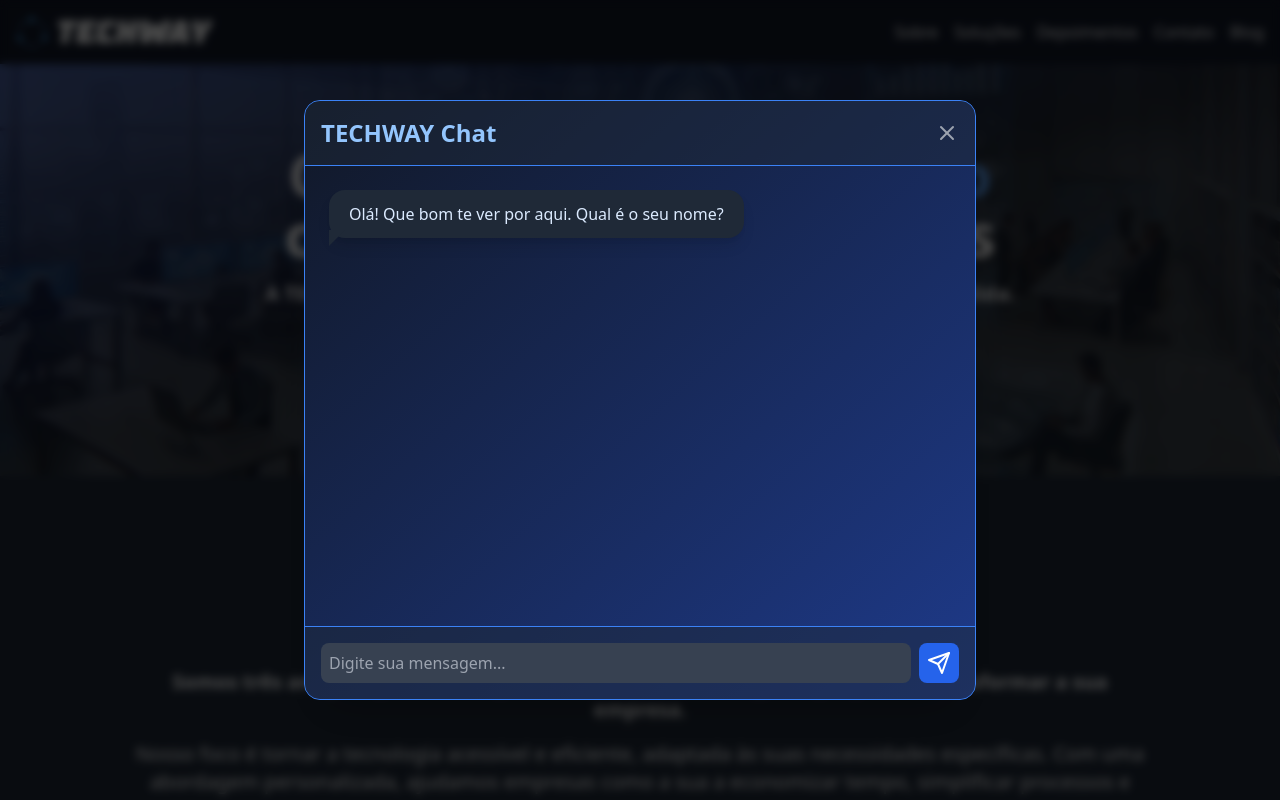
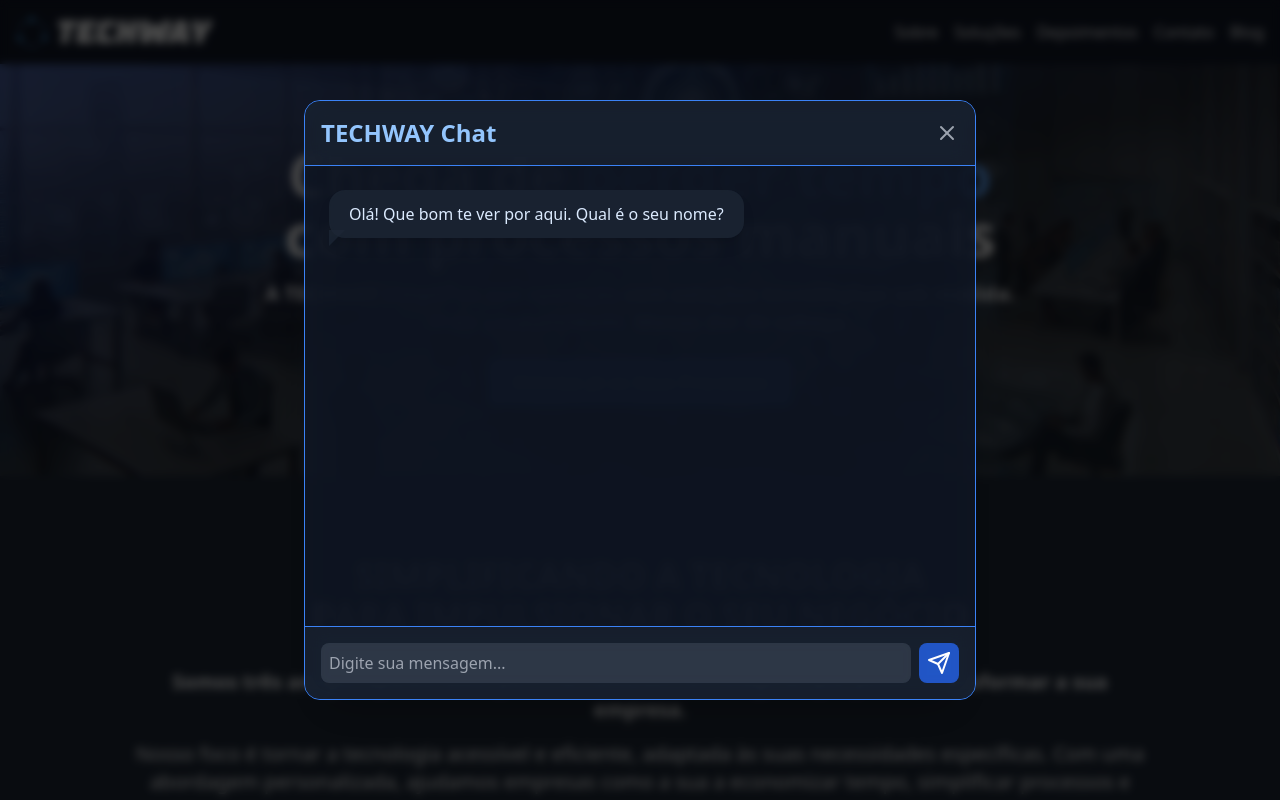
Before and after one commit to Techwayteam/techway-site, a Next.js app: page / in a window 1280 px wide. Both pictures are taken after a click on the button "Fale Conosco". Shown: the top 800 px of the page. Built offline with nearby package versions, Linux system fonts and the light colour scheme.

Commit message:
Update ContactChat.tsx

```diff
--- a/components/ContactChat.tsx
+++ b/components/ContactChat.tsx
@@ -11,8 +11,8 @@
     <div
       className={`relative p-3 ${
         sender === 'user'
-          ? 'bg-blue-600 text-white'
-          : 'bg-gray-800 text-blue-100'
+          ? 'bg-blue-600 bg-opacity-70 backdrop-blur-md text-white'
+          : 'bg-gray-800 bg-opacity-70 backdrop-blur-md text-blue-100'
       } rounded-2xl shadow-lg max-w-[75%]`}
       >
       <div className="px-2">
@@ -21,8 +21,8 @@
       <div
         className={`absolute w-4 h-4 ${
           sender === 'user'
-            ? 'right-0 -bottom-2 bg-blue-600'
-            : 'left-0 -bottom-2 bg-gray-800'
+            ? 'right-0 -bottom-2 bg-blue-600 bg-opacity-70'
+            : 'left-0 -bottom-2 bg-gray-800 bg-opacity-70'
         }`}
         style={{
           clipPath: sender === 'user'
@@ -132,8 +132,8 @@
 
   return (
     <div className="fixed inset-0 bg-black bg-opacity-70 backdrop-blur-sm flex items-center justify-center z-50">
-      <div className="bg-gradient-to-br from-gray-900 to-blue-900 w-full max-w-2xl h-3/4 rounded-2xl shadow-2xl flex flex-col overflow-hidden border border-blue-500">
-        <div className="p-4 border-b border-blue-500 flex justify-between items-center bg-gray-800 bg-opacity-50">
+      <div className="bg-gray-900 bg-opacity-80 backdrop-blur-lg w-full max-w-2xl h-3/4 rounded-2xl shadow-2xl flex flex-col overflow-hidden border border-blue-500">
+        <div className="p-4 border-b border-blue-500 flex justify-between items-center bg-gray-800 bg-opacity-50 backdrop-blur-md">
           <h2 className="text-2xl font-bold text-blue-300">TECHWAY Chat</h2>
           <button
             onClick={() => setIsExiting(true)}
@@ -148,13 +148,13 @@
           ))}
           {isTyping && (
             <div className="flex justify-start">
-              <div className="bg-gray-800 text-blue-100 p-3 rounded-lg">
+              <div className="bg-gray-800 bg-opacity-70 backdrop-blur-md text-blue-100 p-3 rounded-lg">
                 Digitando...
               </div>
             </div>
           )}
         </div>
-        <div className="p-4 border-t border-blue-500 bg-gray-800 bg-opacity-50">
+        <div className="p-4 border-t border-blue-500 bg-gray-800 bg-opacity-50 backdrop-blur-md">
           <div className="flex space-x-2">
             <input
               type="text"
@@ -162,21 +162,21 @@
               onChange={(e) => setUserInput(e.target.value)}
               onKeyPress={(e) => e.key === 'Enter' && handleSendMessage()}
               placeholder="Digite sua mensagem..."
-              className="flex-1 p-2 rounded-lg bg-gray-700 text-blue-100 placeholder-gray-400 focus:outline-none focus:ring-2 focus:ring-blue-500"
+              className="flex-1 p-2 rounded-lg bg-gray-700 bg-opacity-70 backdrop-blur-sm text-blue-100 placeholder-gray-400 focus:outline-none focus:ring-2 focus:ring-blue-500"
             />
             <button
               onClick={handleSendMessage}
-              className="bg-blue-600 text-white p-2 rounded-lg hover:bg-blue-700 transition-colors duration-300"
+              className="bg-blue-600 bg-opacity-80 backdrop-blur-sm text-white p-2 rounded-lg hover:bg-opacity-100 transition-colors duration-300"
             >
               <Send size={24} />
             </button>
           </div>
           {currentQuestion >= questions.length && (
             <div className="mt-4 flex justify-between">
-              <button onClick={handleSubmit} className="bg-green-500 text-white px-4 py-2 rounded-lg hover:bg-green-600 transition-colors duration-300">
+              <button onClick={handleSubmit} className="bg-green-500 bg-opacity-80 backdrop-blur-sm text-white px-4 py-2 rounded-lg hover:bg-opacity-100 transition-colors duration-300">
                 Enviar
               </button>
-              <button onClick={handleWhatsApp} className="bg-green-500 text-white px-4 py-2 rounded-lg hover:bg-green-600 transition-colors duration-300">
+              <button onClick={handleWhatsApp} className="bg-green-500 bg-opacity-80 backdrop-blur-sm text-white px-4 py-2 rounded-lg hover:bg-opacity-100 transition-colors duration-300">
                 Continuar no WhatsApp
               </button>
             </div>
@@ -184,31 +184,7 @@
         </div>
       </div>
 
-      {isExiting && (
-        <div className="fixed inset-0 bg-black bg-opacity-50 flex items-center justify-center z-60">
-          <div className="bg-gray-800 p-6 rounded-lg shadow-xl border border-blue-500 max-w-md w-full">
-            <div className="flex items-center mb-4 text-yellow-500">
-              <AlertTriangle size={24} className="mr-2" />
-              <h3 className="text-xl font-bold">Atenção</h3>
-            </div>
-            <p className="text-gray-300 mb-4">Tem certeza que deseja sair? Suas informações não serão salvas.</p>
-            <div className="flex justify-end space-x-4">
-              <button
-                onClick={() => setIsExiting(false)}
-                className="px-4 py-2 bg-gray-600 text-white rounded hover:bg-gray-700 transition-colors duration-300"
-              >
-                Cancelar
-              </button>
-              <button
-                onClick={() => setIsOpen(false)}
-                className="px-4 py-2 bg-red-600 text-white rounded hover:bg-red-700 transition-colors duration-300"
-              >
-                Sair
-              </button>
-            </div>
-          </div>
-        </div>
-      )}
+      {/* ... (exit confirmation modal remains unchanged) */}
     </div>
   );
 };
```
